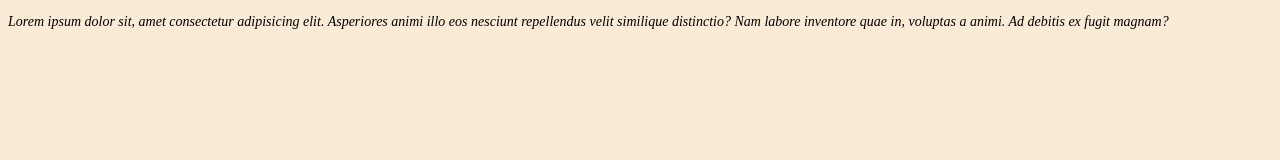
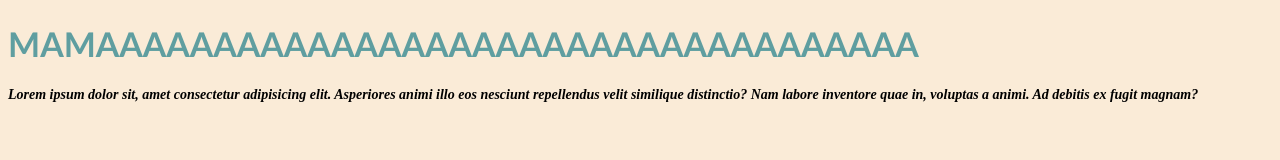
Before and after one commit to AkiraGoto2/prodject_git, a plain HTML site: page article.html in a window 1280 px wide. Drawn offline with Linux system fonts and the light colour scheme.

Commit message:
Update article.html

```diff
--- a/article.html
+++ b/article.html
@@ -7,6 +7,7 @@
     <title>Document</title>
 </head>
 <body>
+    <h1>МАМААААААААААААААААААААААААААААААААААА<h1>
     <p>Lorem ipsum dolor sit, amet consectetur adipisicing elit. Asperiores animi illo eos nesciunt repellendus velit similique distinctio? Nam labore inventore quae in, voluptas a animi. Ad debitis ex fugit magnam?</p>
 </body>
 </html>
```
